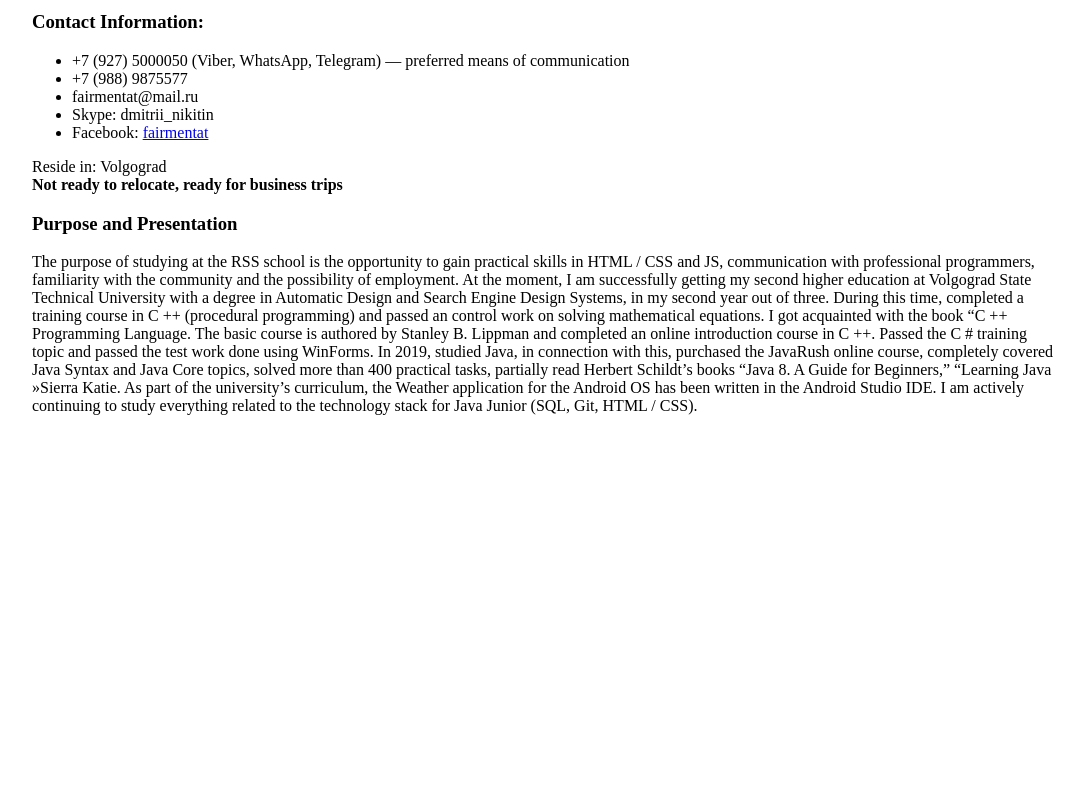
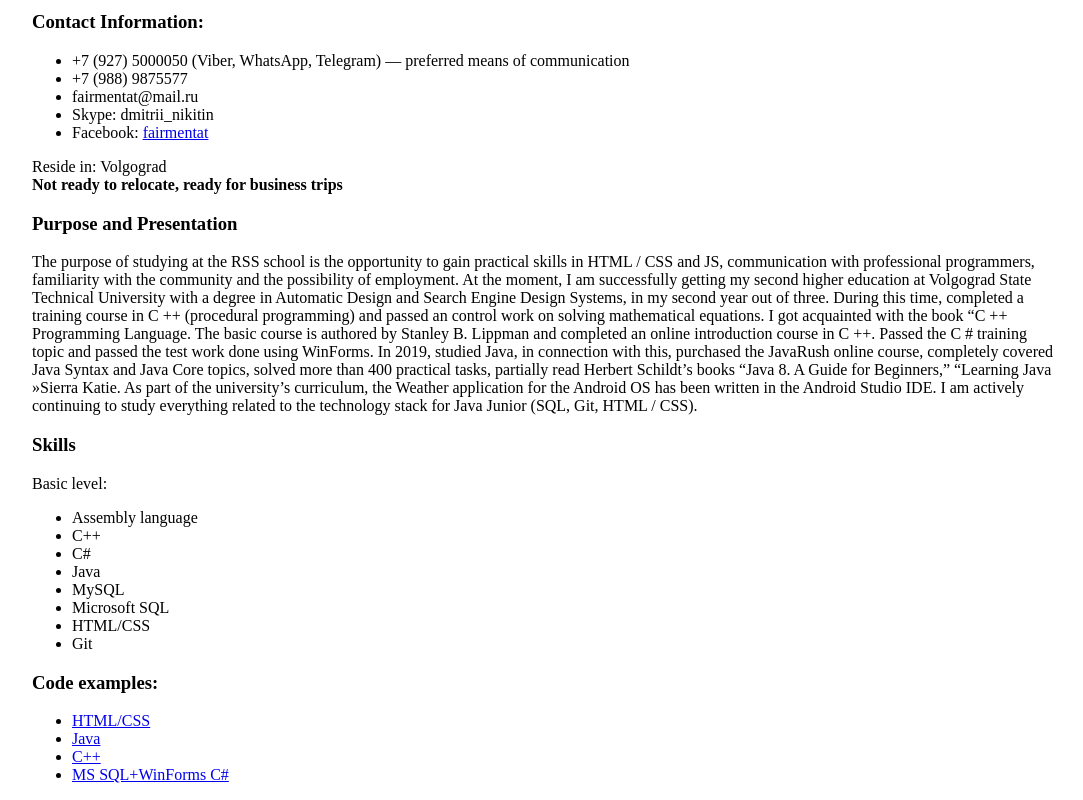
Before and after one commit to fairmentat/rsschool-cv, a plain HTML site: page index.html in a window 1280 px wide. Shown: the part 604-1404 px from the top of the page, without its empty margins (96-1179 px from the left). Before the commit the page ends 1019 px from the top, so only its background shows below. Drawn offline with Linux system fonts and the light colour scheme.

Commit message:
feat: add skills

```diff
--- a/index.html
+++ b/index.html
@@ -40,6 +40,27 @@
         application for the Android OS has been written in the Android Studio IDE. I am actively continuing to study everything
         related to the technology stack for Java Junior (SQL, Git, HTML / CSS).
     </div>
+    <h3>Skills</h3>
+
+Basic level:
+<ul>
+<li>Assembly language</li>
+<li>C++</li>
+<li>С#</li>
+<li>Java</li>
+<li>MySQL</li>
+<li>Microsoft SQL</li>
+<li>HTML/CSS</li>
+<li>Git</li>
+    </ul>
+
+    <h3>Code examples:</h3>
+    <ul>
+        <li><a href="https://fairmentat.github.io/test/portfolio-step-1/">HTML/CSS</a></li>
+        <li><a href="https://github.com/fairmentat/DOMINATOR">Java</a></li>
+        <li><a href="https://github.com/fairmentat/Labs">C++</a></li>
+        <li><a href="https://github.com/fairmentat/Labs">MS SQL+WinForms C#</a></li>
+    </ul>
 
 
 
```
